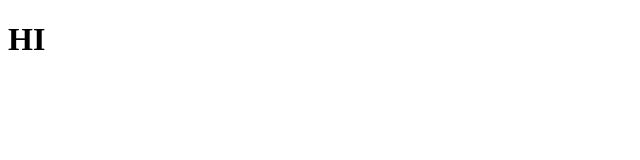
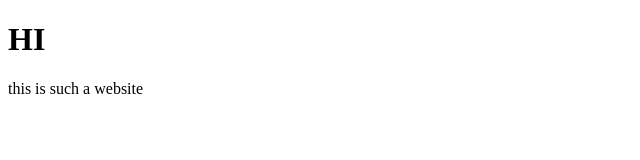
Before and after one commit to MickeyJ/git-funtown, a plain HTML site: page index.html in a window 1280 px wide. Shown: the whole page, without its empty margins (0-640 px from the left). Drawn offline with Linux system fonts and the light colour scheme.

Commit message:
did stuff

```diff
--- a/index.html
+++ b/index.html
@@ -8,5 +8,7 @@
 
   <h1>HI</h1>
 
+<p>this is such a website</p>
+
 </body >
 </html >
--- a/main.css
+++ b/main.css
@@ -0,0 +1,3 @@
+body{
+    background: limegreen;
+}
```
